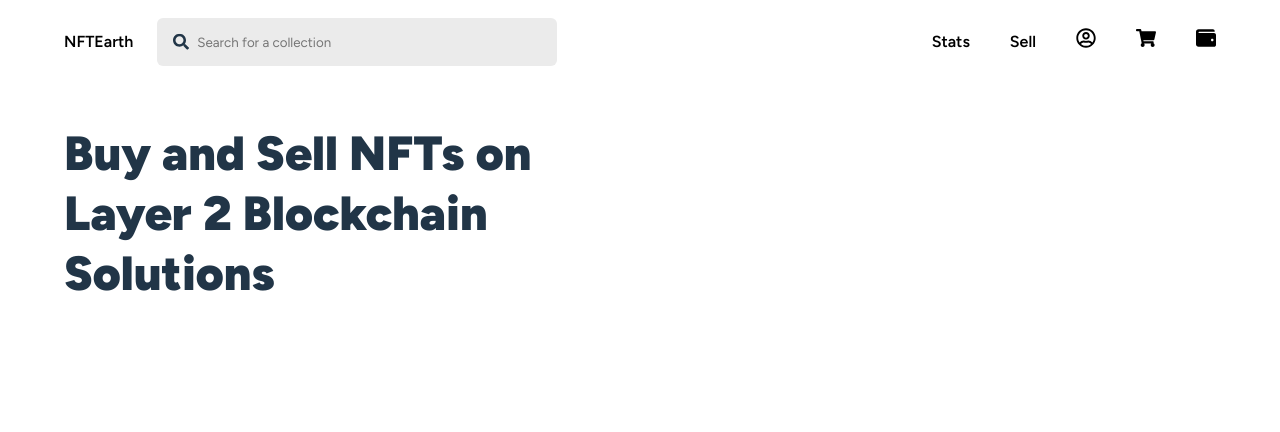
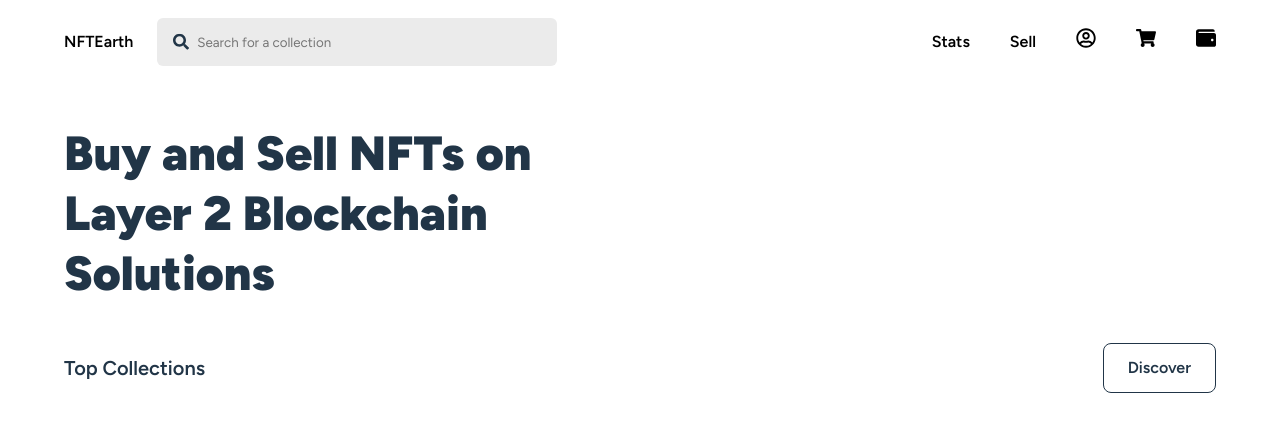
Before and after one commit to gzkdev/nft-earth-prototype, a React (Vite) app: page / in a window 1280 px wide. Shown: the top 432 px of the page. Built offline with nearby package versions, Linux system fonts and the light colour scheme.

Commit message:
chore: add topcollections markup and styles

```diff
--- /dev/null
+++ b/src/components/TopCollections/TopCollections.css
@@ -0,0 +1,37 @@
+.header {
+  width: 90%;
+  max-width: 1400px;
+  margin: 0 auto;
+  display: flex;
+  align-items: center;
+  justify-content: space-between;
+}
+
+.header > div:first-child {
+  font-size: 20px;
+  font-weight: 600;
+}
+
+.header a {
+  /*background-color: #213547;
+  color: #fff;
+  */
+  color: #213547;
+  font-weight: 600;
+  padding: 12px 24px;
+  border: 1px solid currentColor;
+  border-radius: 8px;
+  -webkit-border-radius: 8px;
+  -moz-border-radius: 8px;
+  -ms-border-radius: 8px;
+  -o-border-radius: 8px;
+  transition: 200ms;
+  -webkit-transition: 200ms;
+  -moz-transition: 200ms;
+  -ms-transition: 200ms;
+  -o-transition: 200ms;
+}
+
+.header a:hover {
+  opacity: 0.8;
+}
--- /dev/null
+++ b/src/components/TopCollections/TopCollections.tsx
@@ -0,0 +1,15 @@
+import { Link } from "react-router-dom";
+import "./TopCollections.css";
+
+const TopCollections = () => {
+  return (
+    <section>
+      <div className="header">
+        <div>Top Collections</div>
+        <Link to="/">Discover</Link>
+      </div>
+    </section>
+  );
+};
+
+export default TopCollections;
--- /dev/null
+++ b/src/components/TopCollections/index.tsx
@@ -0,0 +1,3 @@
+export * from "./TopCollections";
+
+export { default } from "./TopCollections";
--- a/src/pages/Home.tsx
+++ b/src/pages/Home.tsx
@@ -1,12 +1,14 @@
 import AppLayoutContainer from "../components/AppLayoutContainer";
 import HeroSection from "../components/HeroSection";
 import Navbar from "../components/Navbar";
+import TopCollections from "../components/TopCollections";
 
 const Home = () => {
   return (
     <AppLayoutContainer>
       <Navbar />
       <HeroSection />
+      <TopCollections />
     </AppLayoutContainer>
   );
 };
```
